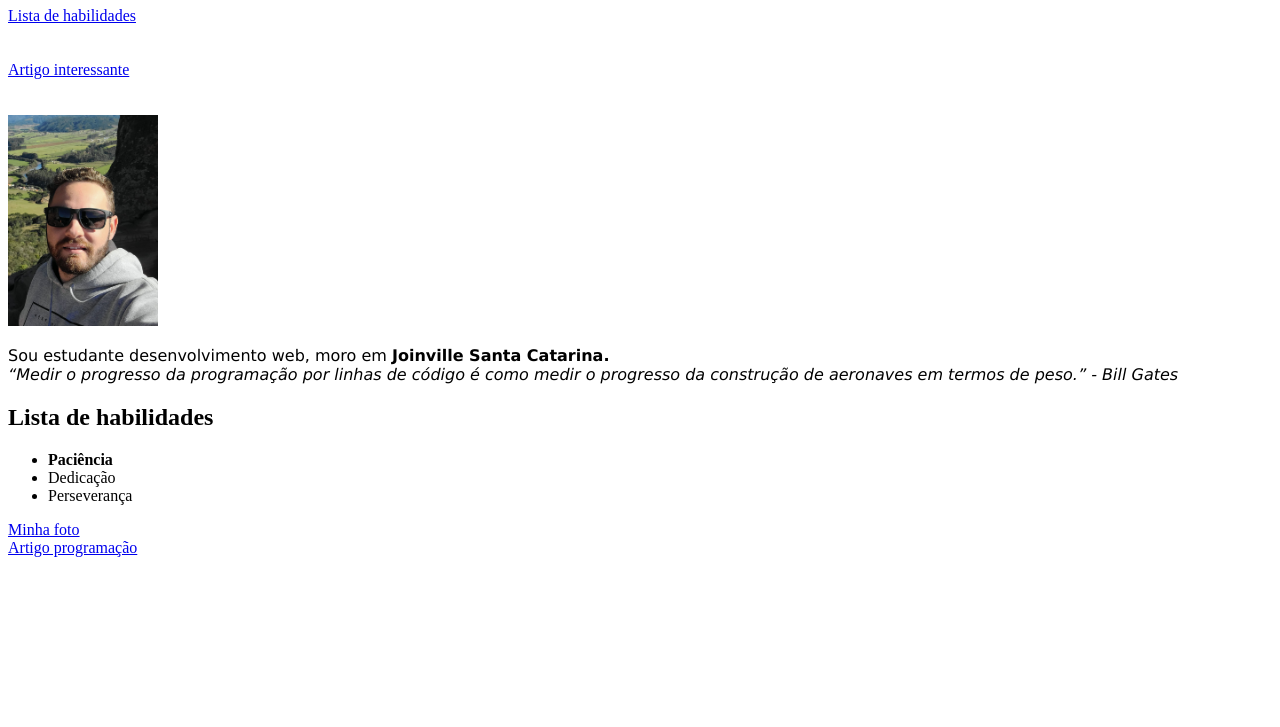
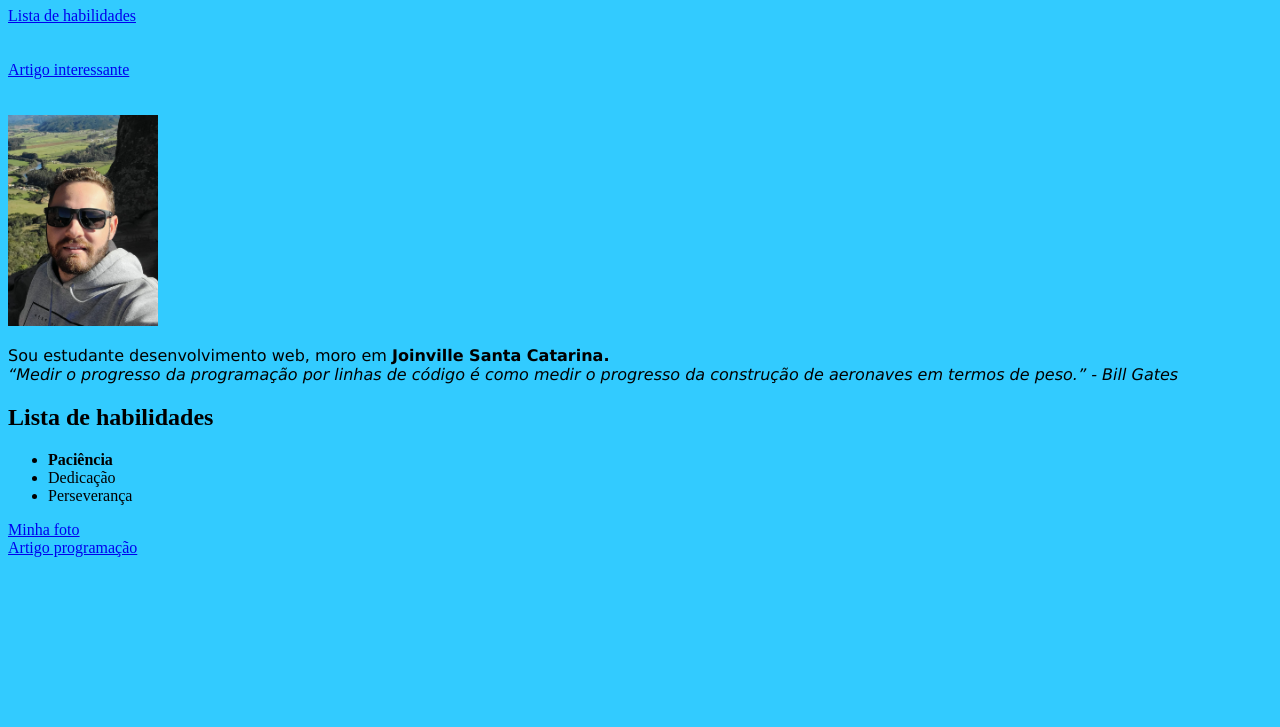
Before and after one commit to PhelipeCopanski/PhelipeCopanski.github.io, a plain HTML site: page index.html in a window 1280 px wide. Shown: the part 73-800 px from the top of the page. Drawn offline with Linux system fonts and the light colour scheme.

Commit message:
definindo cor background

```diff
--- a/index.html
+++ b/index.html
@@ -11,6 +11,9 @@
         }
         p {
             font-family: Verdana, Geneva, Tahoma, sans-serif;
+        }
+        body {
+            background-color: #32CBFF;
         }
     </style>
 </head>
```
